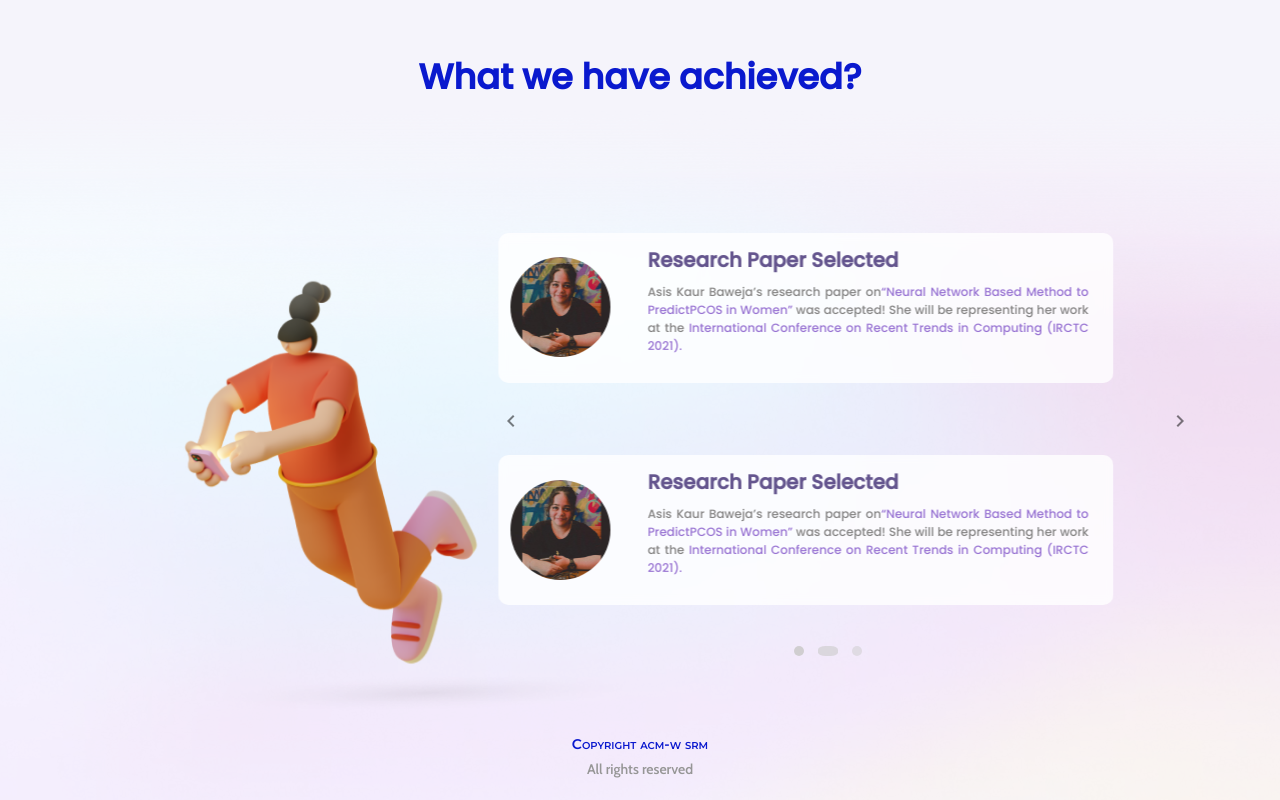
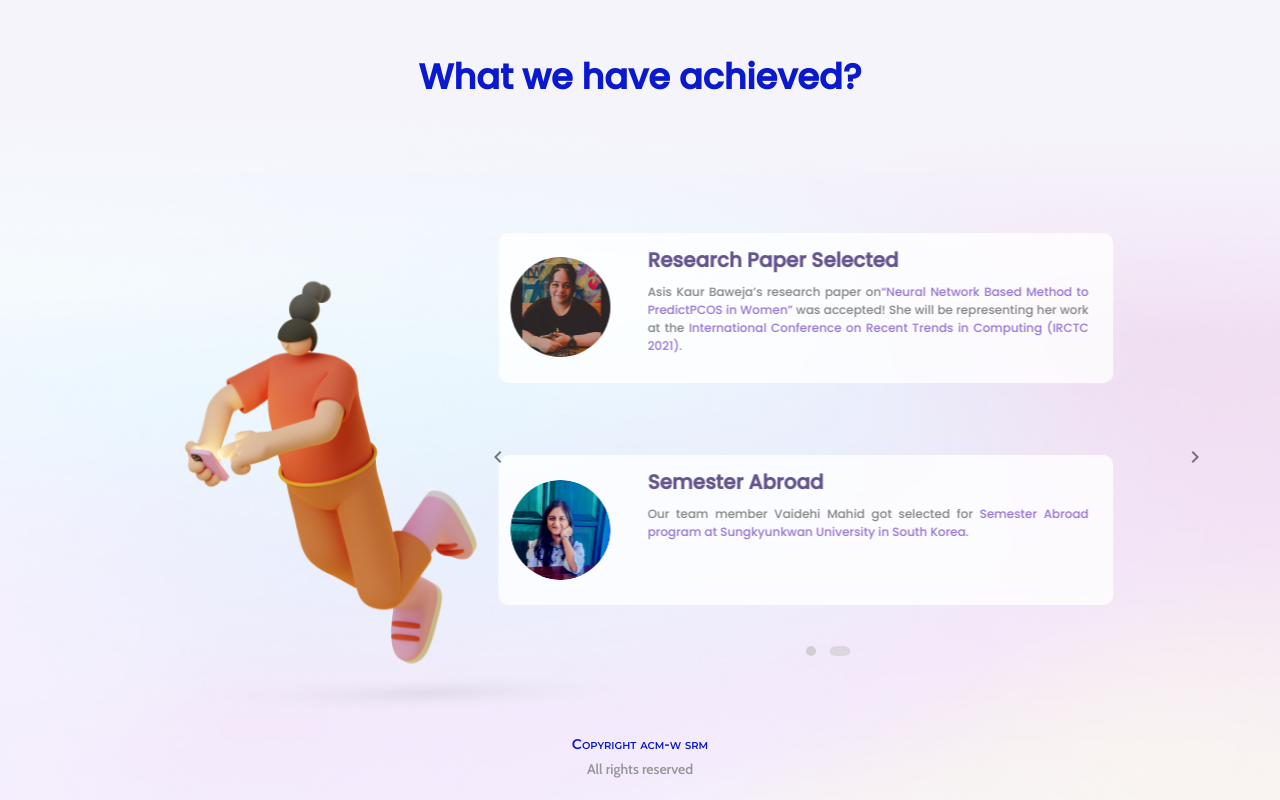
Before and after one commit to sanskritikhare142/ACM-W-website, a plain HTML site: page index.html in a window 1280 px wide. Shown: the part 1765-2565 px from the top of the page. Drawn offline with nearby package versions, Linux system fonts and the light colour scheme.

Commit message:
index & event

```diff
--- a/index.html
+++ b/index.html
@@ -148,7 +148,6 @@
                     <ol class="carousel-indicators">
                         <li data-target="#carouselExampleIndicators" data-slide-to="0" class="active"></li>
                         <li data-target="#carouselExampleIndicators" data-slide-to="1"></li>
-                        <li data-target="#carouselExampleIndicators" data-slide-to="2"></li>
                     </ol>
                     <div class="carousel-inner">
                         <div class="carousel-item active">
@@ -160,42 +159,27 @@
                                 </div>
                             </div>
                             <div class="box d-flex justify-content-around">
-                                <img src="assets/team/members/asis.jpg">
+                                <img src="assets/team/members/vaidehi.png">
                                 <div class="content">
-                                    <h1>Research Paper Selected </h1>
-                                    <p>Asis Kaur Baweja’s research paper on<span class="purple">“Neural Network Based Method to PredictPCOS in Women”</span> was accepted! She will be representing her work at the <span class="purple">International Conference on Recent Trends in Computing (IRCTC 2021).</span></p>
+                                    <h1>Semester Abroad</h1>
+                                    <p>Our team member Vaidehi Mahid got selected for<span class="purple"> Semester Abroad program at Sungkyunkwan University in South Korea.</span></p>
                                 </div>
                             </div>
                         </div>
                         <div class="carousel-item">
                             <div class="box d-flex justify-content-around">
-                                <img src="assets/team/members/asis.jpg">
+                                <img src="assets/home/hash-Code.jpg">
                                 <div class="content">
-                                    <h1>Research Paper Selected </h1>
-                                    <p>Asis Kaur Baweja’s research paper on<span class="purple">“Neural Network Based Method to PredictPCOS in Women”</span> was accepted! She will be representing her work at the <span class="purple">International Conference on Recent Trends in Computing (IRCTC 2021).</span></p>
+                                    <h1>Google Hash Code</h1>
+                                    <p>Rudra and his team participated in the<span class="purple"> Google Hash Code Challenge</span> and secured 4th position among all teams in SRM.</p>
                                 </div>
                             </div>
                             <div class="box d-flex justify-content-around">
-                                <img src="assets/team/members/asis.jpg">
+                                <img src="assets/team/members/shrinidhi.jfif">
                                 <div class="content">
-                                    <h1>Research Paper Selected </h1>
-                                    <p>Asis Kaur Baweja’s research paper on<span class="purple">“Neural Network Based Method to PredictPCOS in Women”</span> was accepted! She will be representing her work at the <span class="purple">International Conference on Recent Trends in Computing (IRCTC 2021).</span></p>
+                                    <h1>Best interactive Art Hack</h1>
+                                    <p>Our team member Shrinidhi won<span class="purple"> Best Interacting art hack at TechTogether</span> Atlanta's first female (cis and trans) and non-binary hackathon.</p>
                                 </div>
-                            </div>
-                        </div>
-                        <div class="carousel-item">
-                            <div class="box d-flex justify-content-around">
-                                <img src="assets/team/members/asis.jpg">
-                                <div class="content">
-                                    <h1>Research Paper Selected </h1>
-                                    <p>Asis Kaur Baweja’s research paper on<span class="purple">“Neural Network Based Method to PredictPCOS in Women”</span> was accepted! She will be representing her work at the <span class="purple">International Conference on Recent Trends in Computing (IRCTC 2021).</span></p>
-                                </div>
-                            </div>
-                            <div class="box d-flex justify-content-around">
-                                <img src="assets/team/members/asis.jpg">
-                                <div class="content">
-                                    <h1>Research Paper Selected </h1>
-                                    <p>Asis Kaur Baweja’s research paper on<span class="purple">“Neural Network Based Method to PredictPCOS in Women”</span> was accepted! She will be representing her work at the <span class="purple">International Conference on Recent Trends in Computing (IRCTC 2021).</span></p>
                             </div>
                         </div>
                     </div>
```
Also changed, not shown: events.html (+42 -7 lines), assets/home/hash-Code.jpg (added). Lines whose indentation alone changed are shown as unchanged.
